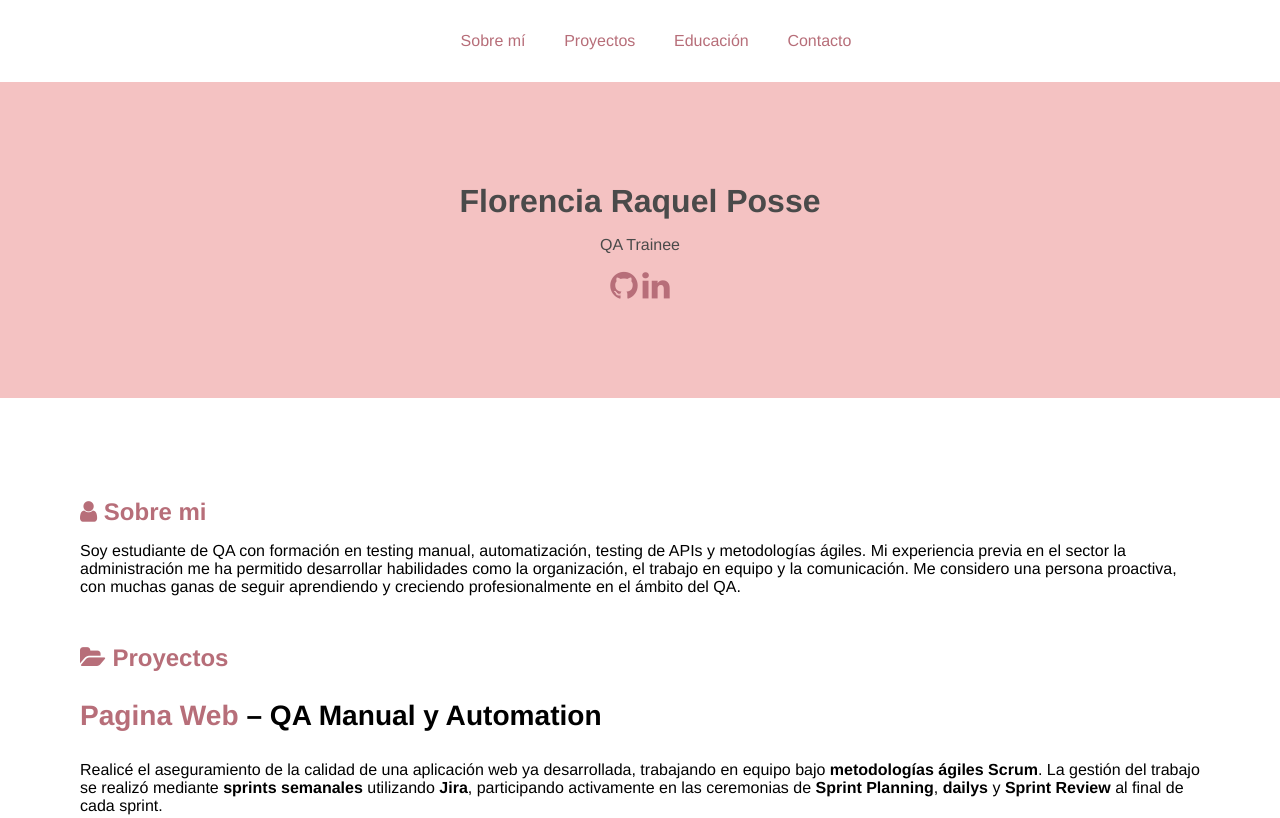
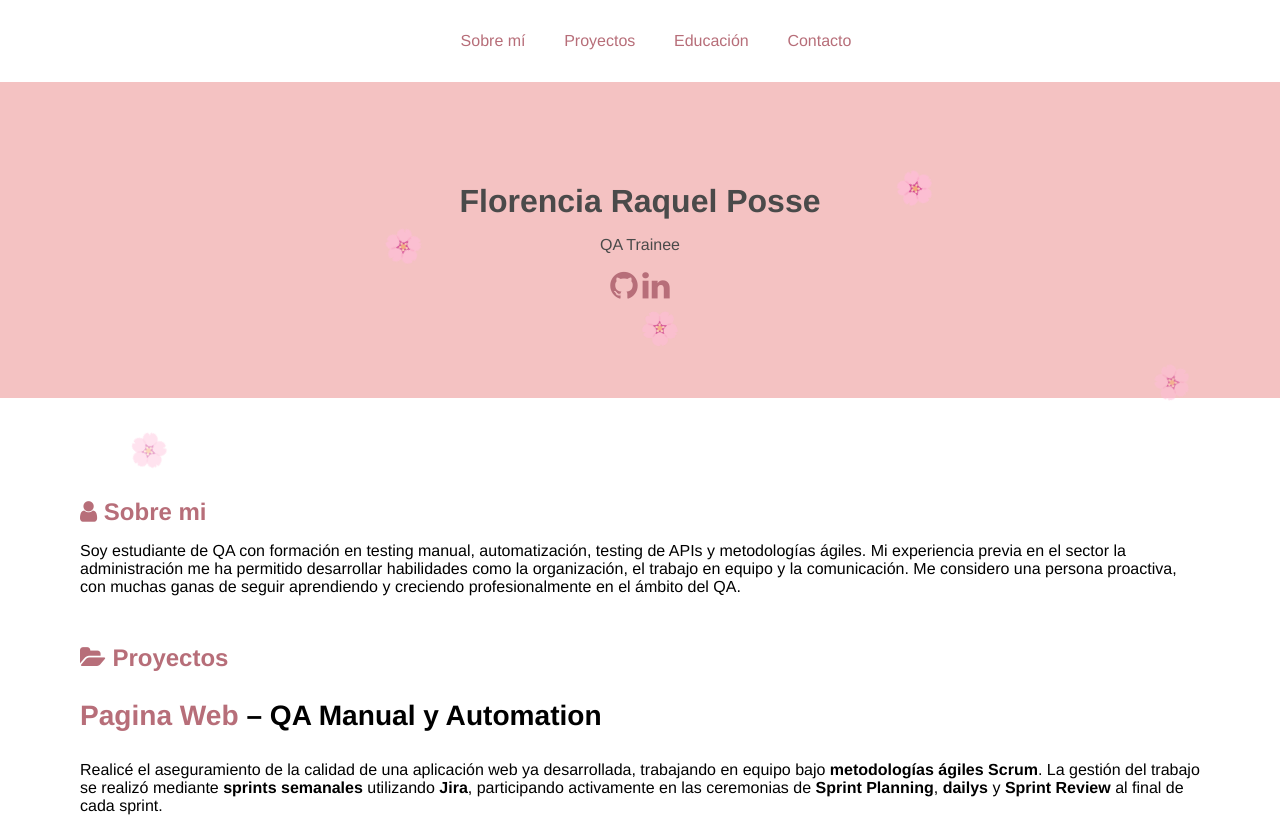
Before and after one commit to FlorenciaPosse/QAtester, a plain HTML site: page index.html in a window 1280 px wide. Shown: the top 818 px of the page. Drawn offline with Linux system fonts and the light colour scheme.

Commit message:
Update index.html

```diff
--- a/index.html
+++ b/index.html
@@ -13,6 +13,14 @@
 </head>
 
 <body>
+
+  <div class="flores">
+    <span>🌸</span>
+    <span>🌸</span>
+    <span>🌸</span>
+    <span>🌸</span>
+    <span>🌸</span>
+  </div>
         <!-- Menú de navegación -->
   <nav>
       <ul>
```
